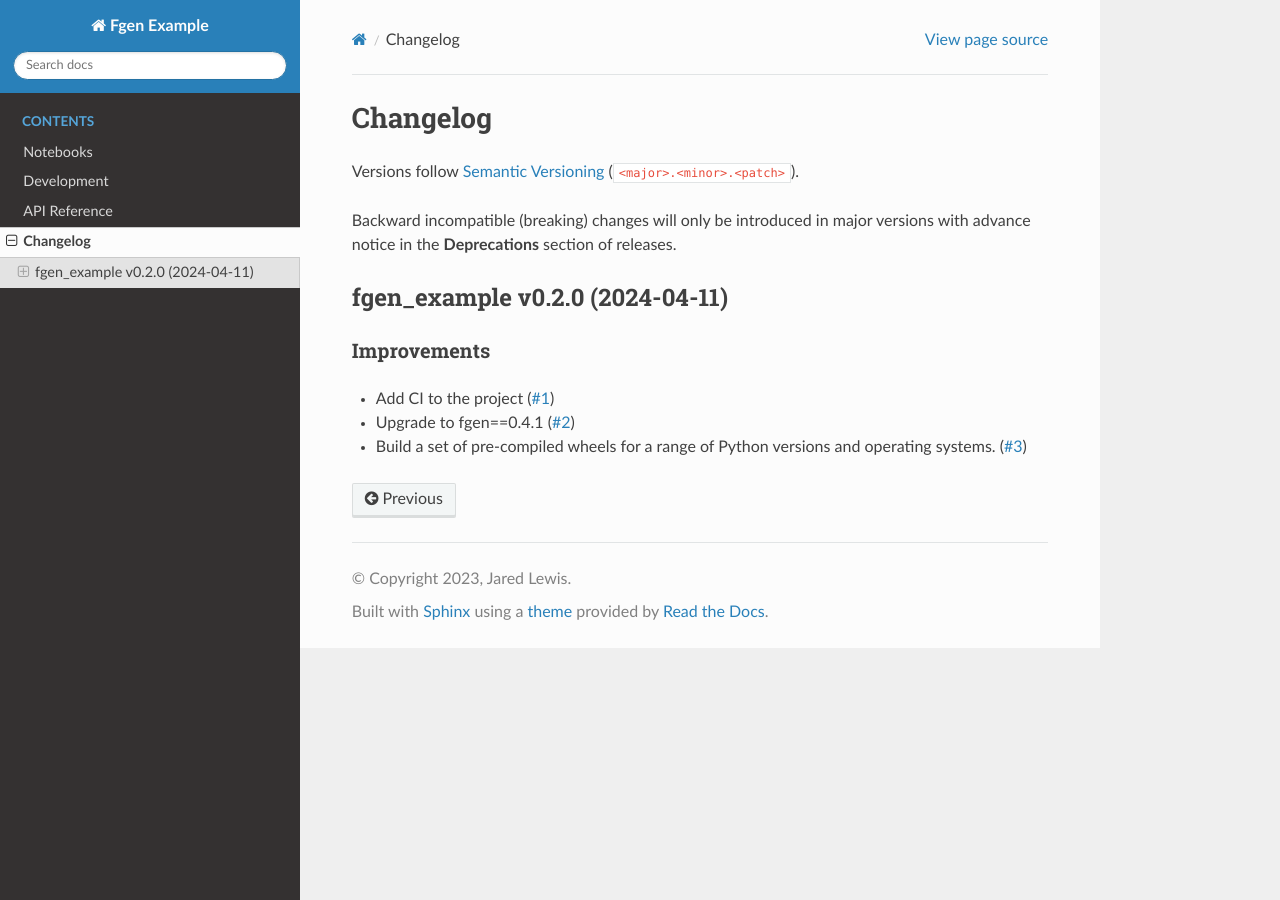
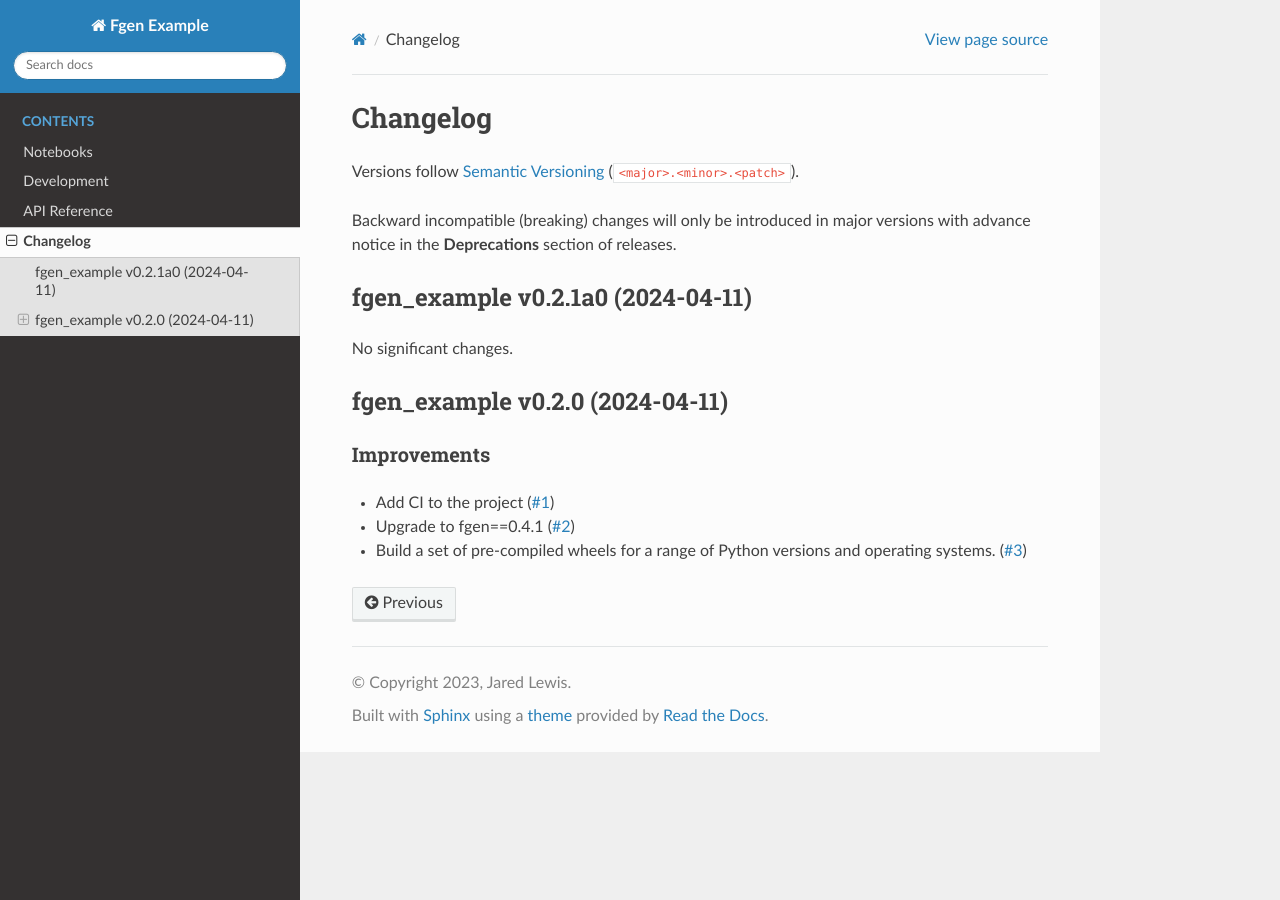
Before and after one commit to lewisjared/fgen-example, a Sphinx documentation site: the page built from docs/source/changelog.md, in a window 1280 px wide. Built offline with Sphinx 7.4.7 and the Read the Docs theme 2.0.0, drawn with Linux system fonts in a browser that asks for light colours; pages that are not in the unit, such as notebooks, are missing from menus.

Commit message:
bump: version 0.2.1a0 -> 0.2.1a0

```diff
--- a/docs/source/changelog.md
+++ b/docs/source/changelog.md
@@ -19,6 +19,12 @@ of rst and use slightly different categories.
 
 <!-- towncrier release notes start -->
 
+## fgen_example v0.2.1a0 (2024-04-11)
+
+
+No significant changes.
+
+
 ## fgen_example v0.2.0 (2024-04-11)
 
 
```
